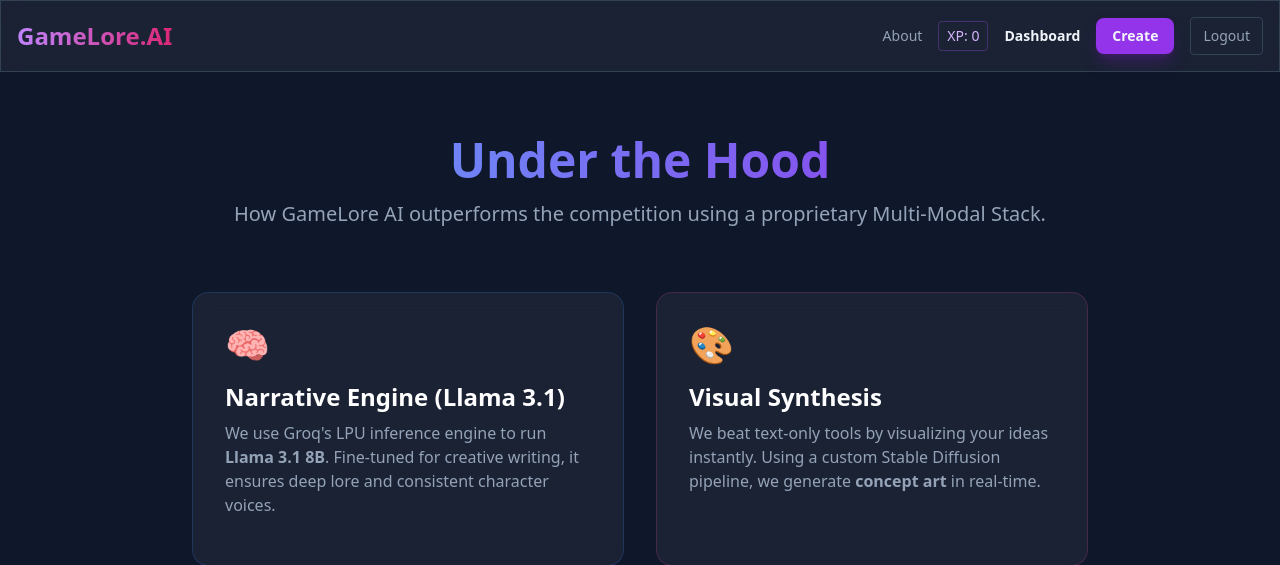
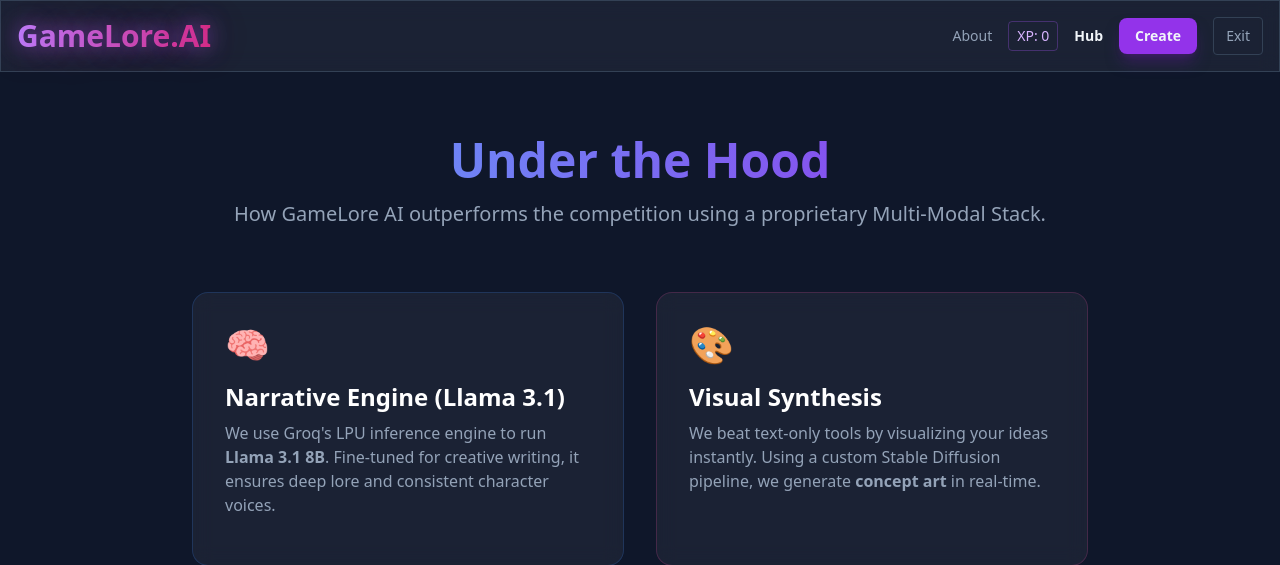
Before and after one commit to Devil-nkp/GameLore-AI, a Flask app: page /about in a window 1280 px wide. Shown: the top 565 px of the page. Run offline with Flask 3, Linux system fonts and the light colour scheme; the visitor is signed in with stand-in values (Sample User, id 1); some libraries are stand-ins or nearby versions.

Commit message:
base.html

```diff
--- a/templates/base.html
+++ b/templates/base.html
@@ -13,28 +13,34 @@
         .custom-scrollbar::-webkit-scrollbar { width: 8px; }
         .custom-scrollbar::-webkit-scrollbar-track { background: rgba(0,0,0,0.1); }
         .custom-scrollbar::-webkit-scrollbar-thumb { background: rgba(255,255,255,0.2); border-radius: 4px; }
+
+        /* THE GLOW EFFECT */
+        .glow-text {
+            text-shadow: 0 0 20px rgba(168, 85, 247, 0.6), 0 0 40px rgba(236, 72, 153, 0.4);
+        }
     </style>
 </head>
 <body class="bg-slate-900 text-slate-100 font-sans antialiased min-h-screen">
     <nav class="border-b border-slate-700 p-4 flex justify-between items-center glass sticky top-0 z-50">
-        <a href="/" class="text-2xl font-bold bg-clip-text text-transparent bg-gradient-to-r from-purple-400 to-pink-600 hover:scale-105 transition">
+        <a href="/" class="text-2xl md:text-3xl font-extrabold bg-clip-text text-transparent bg-gradient-to-r from-purple-400 to-pink-600 glow-text hover:scale-105 transition duration-300">
             GameLore.AI
         </a>
+
         <div class="flex gap-4 items-center">
-            <a href="/about" class="text-slate-400 hover:text-white transition text-sm">About</a>
+            <a href="/about" class="text-slate-400 hover:text-white transition text-sm hidden md:block">About</a>
 
             {% if current_user.is_authenticated %}
                 <span class="text-sm text-purple-300 hidden md:block border border-purple-500/30 px-2 py-1 rounded">XP: {{ current_user.xp }}</span>
-                <a href="/dashboard" class="hover:text-white transition text-sm font-semibold">Dashboard</a>
+                <a href="/dashboard" class="hover:text-white transition text-sm font-semibold">Hub</a>
                 <a href="/generate" class="bg-purple-600 hover:bg-purple-700 px-4 py-2 rounded-lg font-bold transition text-sm shadow-lg shadow-purple-900/50">Create</a>
-                <a href="/logout" class="text-slate-400 hover:text-red-400 text-sm border border-slate-700 px-3 py-2 rounded transition">Logout</a>
+                <a href="/logout" class="text-slate-400 hover:text-red-400 text-sm border border-slate-700 px-3 py-2 rounded transition">Exit</a>
             {% else %}
-                <a href="/login/google" class="bg-white text-slate-900 px-4 py-2 rounded-lg font-bold hover:bg-slate-200 transition text-sm">Login with Google</a>
+                <a href="/login/google" class="bg-white text-slate-900 px-4 py-2 rounded-lg font-bold hover:bg-slate-200 transition text-sm">Login</a>
             {% endif %}
         </div>
     </nav>
 
-    <main class="container mx-auto p-6">
+    <main class="container mx-auto p-4 md:p-6">
         {% block content %}{% endblock %}
     </main>
 </body>
```
